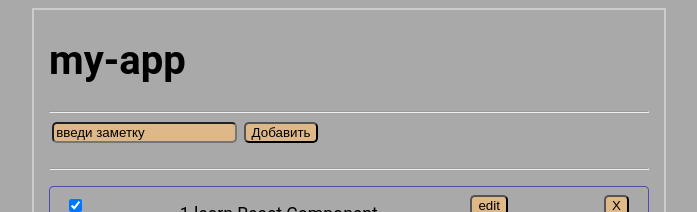
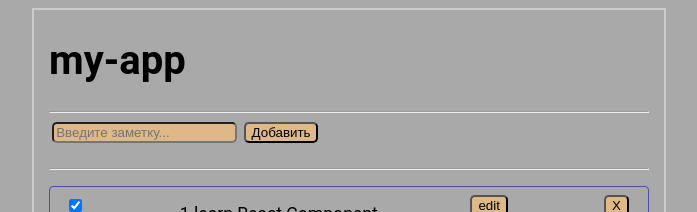
Before and after one commit to Shevrin/ng-TODO, an Angular app: page / in a window 1280 px wide. Shown: the top 212 px of the page, without its empty margins (291-988 px from the left). Built offline with nearby package versions, Linux system fonts and the light colour scheme.

Commit message:
modify todo form

```diff
--- a/shared/todos.service.ts
+++ b/shared/todos.service.ts
@@ -38,14 +38,18 @@ export class TodoService {
     },
   ];
 
-  setTodos(storage: ToDo[]) {
-    localStorage.setItem('todoList', JSON.stringify(storage));
-  }
+  // setTodos(storage: ToDo[]) {
+  //   localStorage.setItem('todoList', JSON.stringify(storage));
+  // }
 
   // getTodos(): ToDo[] {
   //   let todoLocalStorage = JSON.parse(localStorage.getItem('todoList'));
   //   return (todoLocalStorage = null ? [] : todoLocalStorage.todoList);
   // }
+
+  addTodo(str: string) {
+    console.log(str);
+  }
 
   onToggle(id: number): void {
     const checkIndx = this.storage.findIndex((t) => t.id === id);
--- a/src/app/todo-form/todo-form.component.html
+++ b/src/app/todo-form/todo-form.component.html
@@ -1,7 +1,7 @@
 <div>
   <input
     type="text"
-    [(ngModel)]="title"
+    placeholder="Введите заметку..."
     (keyup.enter)="onBtn(input.value)"
     #input
   />
--- a/src/app/todo-form/todo-form.component.ts
+++ b/src/app/todo-form/todo-form.component.ts
@@ -11,11 +11,17 @@ export class TodoFormComponent implements OnInit {
 
   onInput(event: any) {
     console.log(event);
-    this.inputValue = event.target.value;
   }
   onBtn(str: string) {
-    this.inputValue = str;
+    this.todoService.addTodo(str);
   }
+
+  // addTodo() {
+  //   const todo: Todo = {
+  //     title: this.title,
+  //     flag: false,
+  //   };
+  // }
   constructor(public todoService: TodoService) {}
 
   ngOnInit(): void {}
--- a/src/app/todo/todo.component.ts
+++ b/src/app/todo/todo.component.ts
@@ -7,11 +7,10 @@ import { TodoService } from 'shared/todos.service';
   styleUrls: ['./todo.component.scss'],
 })
 export class TodoComponent implements OnInit {
-  // flag = false;
   constructor(public todoService: TodoService) {}
 
   check(id: number) {
-    console.dir(id);
+    // console.dir(id);
     this.todoService.onToggle(id);
   }
 
```
